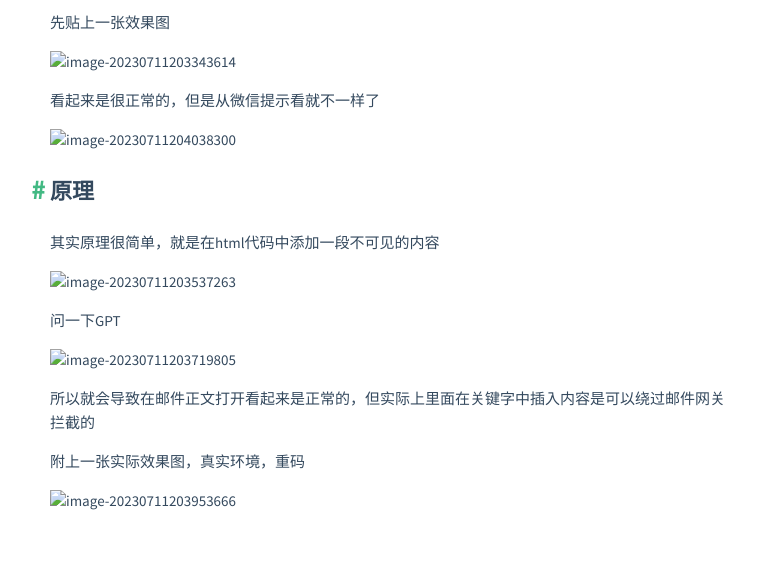
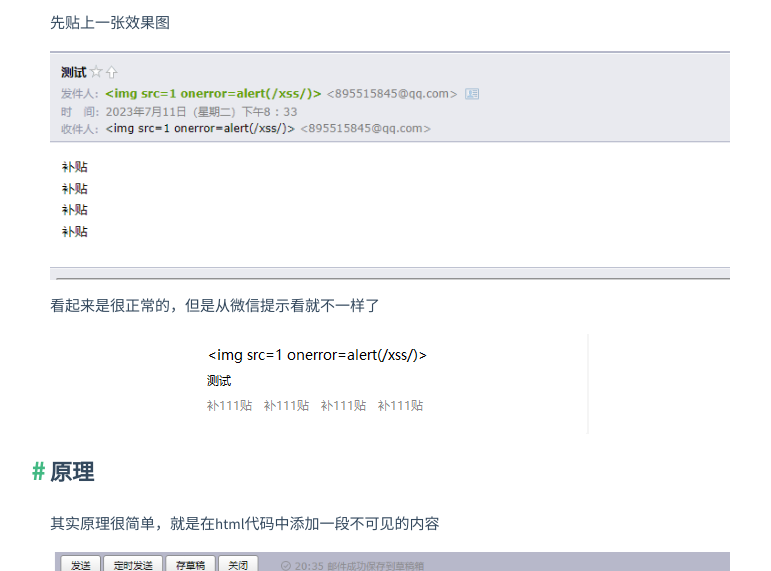
Before and after one commit to 895515845/895515845.github.io, a plain HTML site: page 2023/07/11/绕过邮箱网关关键字过滤/index.html in a window 1280 px wide. Shown: the part 302-873 px from the top of the page, without its empty margins (250-1021 px from the left). Drawn offline with nearby package versions, Linux system fonts and the light colour scheme; some packages are replaced by stand-ins of ours.

Commit message:
Site updated: 2023-07-11 21:32:38

```diff
--- a/2023/07/11/绕过邮箱网关关键字过滤/index.html
+++ b/2023/07/11/绕过邮箱网关关键字过滤/index.html
@@ -1,14 +1,14 @@
 <!DOCTYPE html><html lang="en"><head><meta charset="utf-8"><meta name="X-UA-Compatible" content="IE=edge"><title>  · My Blog</title><meta name="description" content=" - John Doe"><meta name="viewport" content="width=device-width, initial-scale=1"><link rel="icon" href="/favicon.png"><link rel="stylesheet" href="/css/apollo.css"><link rel="search" type="application/opensearchdescription+xml" href="https://895515845.github.io/atom.xml" title="My Blog"><meta name="generator" content="Hexo 6.3.0"><link rel="alternate" href="/atom.xml" title="My Blog" type="application/atom+xml">
 </head><body><div class="wrap"><header><a href="/" class="logo-link"><img src="/favicon.png" alt="logo"></a><ul class="nav nav-list"><li class="nav-list-item"><a href="/" target="_self" class="nav-list-link">BLOG</a></li><li class="nav-list-item"><a href="/archives/" target="_self" class="nav-list-link">ARCHIVE</a></li><li class="nav-list-item"><a href="/atom.xml" target="_self" class="nav-list-link">RSS</a></li></ul></header><main class="container"><div class="post"><article class="post-block"><h1 class="post-title"></h1><div class="post-info">Jul 11, 2023</div><div class="post-content"><h1 id="绕过邮件网关关键字拦截"><a href="#绕过邮件网关关键字拦截" class="headerlink" title="绕过邮件网关关键字拦截"></a>绕过邮件网关关键字拦截</h1><p>很多邮件网关都会有设置一些拦截关键字的行为，比如附件、密码、补贴等</p>
 <p>先贴上一张效果图</p>
-<p><img src="/.io//image-20230711203343614.png" alt="image-20230711203343614"></p>
+<p><img src="/2023/07/11/%E7%BB%95%E8%BF%87%E9%82%AE%E7%AE%B1%E7%BD%91%E5%85%B3%E5%85%B3%E9%94%AE%E5%AD%97%E8%BF%87%E6%BB%A4/image-20230711203343614.png" alt="image-20230711203343614"></p>
 <p>看起来是很正常的，但是从微信提示看就不一样了</p>
-<p><img src="/.io//image-20230711204038300.png" alt="image-20230711204038300"></p>
+<p><img src="/2023/07/11/%E7%BB%95%E8%BF%87%E9%82%AE%E7%AE%B1%E7%BD%91%E5%85%B3%E5%85%B3%E9%94%AE%E5%AD%97%E8%BF%87%E6%BB%A4/image-20230711204038300.png" alt="image-20230711204038300"></p>
 <h3 id="原理"><a href="#原理" class="headerlink" title="原理"></a>原理</h3><p>其实原理很简单，就是在html代码中添加一段不可见的内容</p>
-<p><img src="/.io//image-20230711203537263.png" alt="image-20230711203537263"></p>
+<p><img src="/2023/07/11/%E7%BB%95%E8%BF%87%E9%82%AE%E7%AE%B1%E7%BD%91%E5%85%B3%E5%85%B3%E9%94%AE%E5%AD%97%E8%BF%87%E6%BB%A4/image-20230711203537263.png" alt="image-20230711203537263"></p>
 <p>问一下GPT</p>
-<p><img src="/.io//image-20230711203719805.png" alt="image-20230711203719805"></p>
+<p><img src="/2023/07/11/%E7%BB%95%E8%BF%87%E9%82%AE%E7%AE%B1%E7%BD%91%E5%85%B3%E5%85%B3%E9%94%AE%E5%AD%97%E8%BF%87%E6%BB%A4/image-20230711203719805.png" alt="image-20230711203719805"></p>
 <p>所以就会导致在邮件正文打开看起来是正常的，但实际上里面在关键字中插入内容是可以绕过邮件网关拦截的</p>
 <p>附上一张实际效果图，真实环境，重码</p>
-<p><img src="/.io//image-20230711203953666.png" alt="image-20230711203953666"></p>
+<p><img src="/2023/07/11/%E7%BB%95%E8%BF%87%E9%82%AE%E7%AE%B1%E7%BD%91%E5%85%B3%E5%85%B3%E9%94%AE%E5%AD%97%E8%BF%87%E6%BB%A4/image-20230711203953666.png" alt="image-20230711203953666"></p>
 </div></article></div></main><footer><div class="paginator"></div><div class="copyright"><p>© 2023 <a href="https://895515845.github.io">John Doe</a>, powered by <a href="https://hexo.io/" target="_blank">Hexo</a> and <a href="https://github.com/pinggod/hexo-theme-apollo" target="_blank">hexo-theme-apollo</a>.</p></div></footer></div><script async src="//cdn.bootcss.com/mathjax/2.7.0/MathJax.js?config=TeX-MML-AM_CHTML" integrity="sha384-crwIf/BuaWM9rM65iM+dWFldgQ1Un8jWZMuh3puxb8TOY9+linwLoI7ZHZT+aekW" crossorigin="anonymous"></script></body></html>
```
Also changed, not shown: atom.xml (+4 -4 lines).
